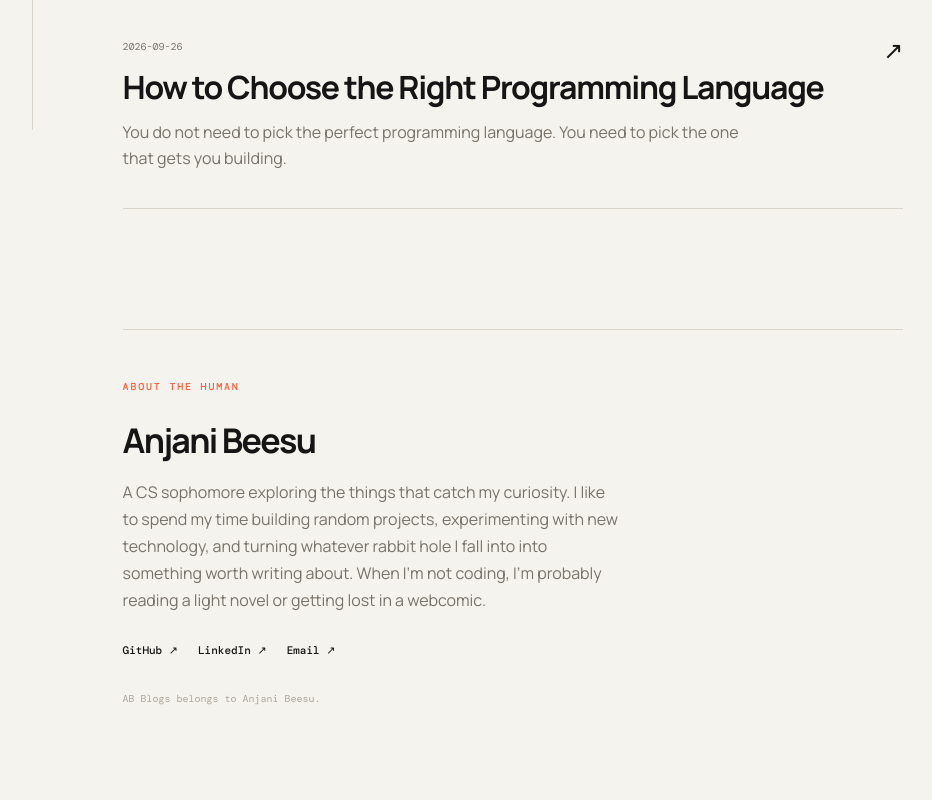
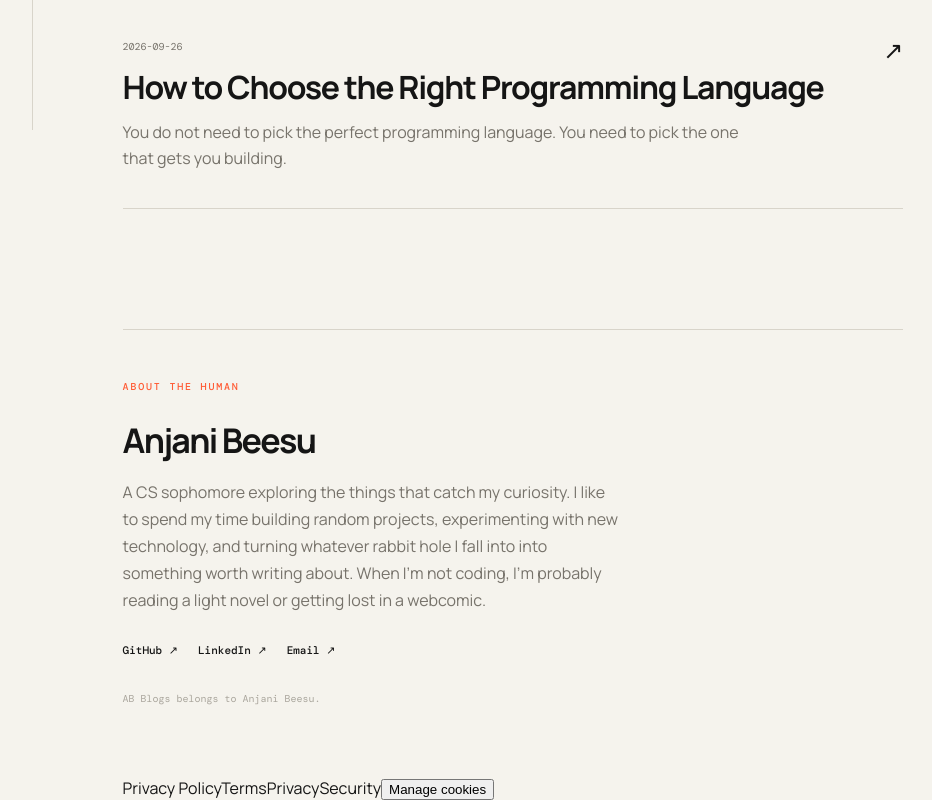
Before and after one commit to AnjaniBeesu/THE-AB-BLOGS, a Next.js app: page / in a window 1280 px wide. Shown: the part 670-1470 px from the top of the page, without its empty margins (287-1219 px from the left). Before the commit the page ends 1447 px from the top, so only its background shows below. Built offline with nearby package versions, Linux system fonts and the light colour scheme.

Commit message:
Add legal and cookie management footer links to landing page

```diff
--- a/app/page.tsx
+++ b/app/page.tsx
@@ -35,6 +35,7 @@ export default function Home() {
         </section>
 
         <AuthorFooter />
+        <SiteFooter />
       </section>
       <div className="mobile-ad" aria-label="Advertisement space">ADVERTISEMENT</div>
     </main>
@@ -56,3 +57,17 @@ function AuthorFooter() {
     </footer>
   );
 }
+
+function SiteFooter() {
+  return (
+    <footer className="site-footer">
+      <nav aria-label="Legal and site links">
+        <Link href="/privacy">Privacy Policy</Link>
+        <a href="https://docs.github.com/site-policy/github-terms/github-terms-of-service" target="_blank" rel="noreferrer">Terms</a>
+        <a href="https://docs.github.com/site-policy/privacy-policies/github-privacy-statement" target="_blank" rel="noreferrer">Privacy</a>
+        <a href="https://github.com/security" target="_blank" rel="noreferrer">Security</a>
+        <button type="button">Manage cookies</button>
+      </nav>
+    </footer>
+  );
+}
```
